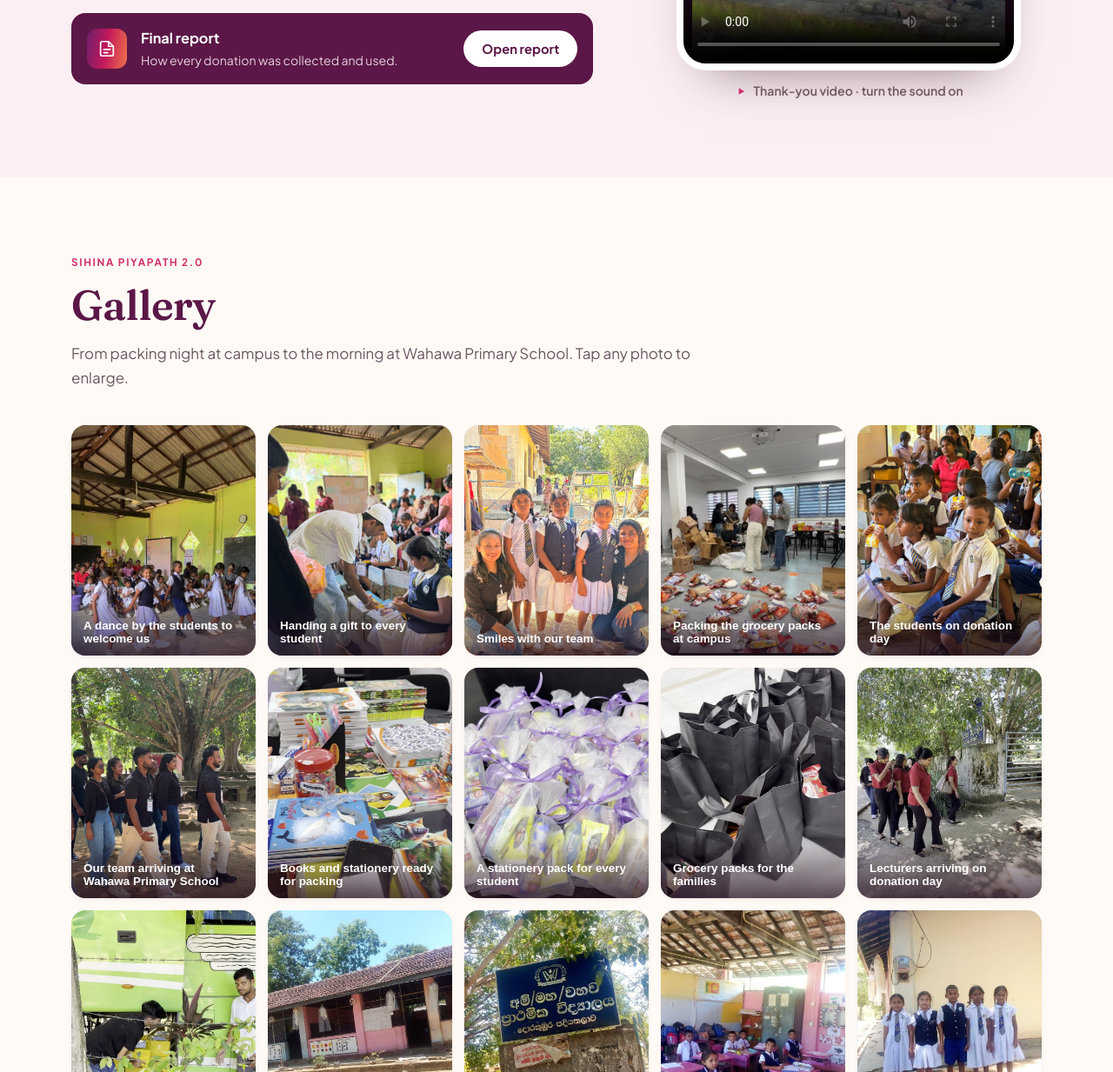
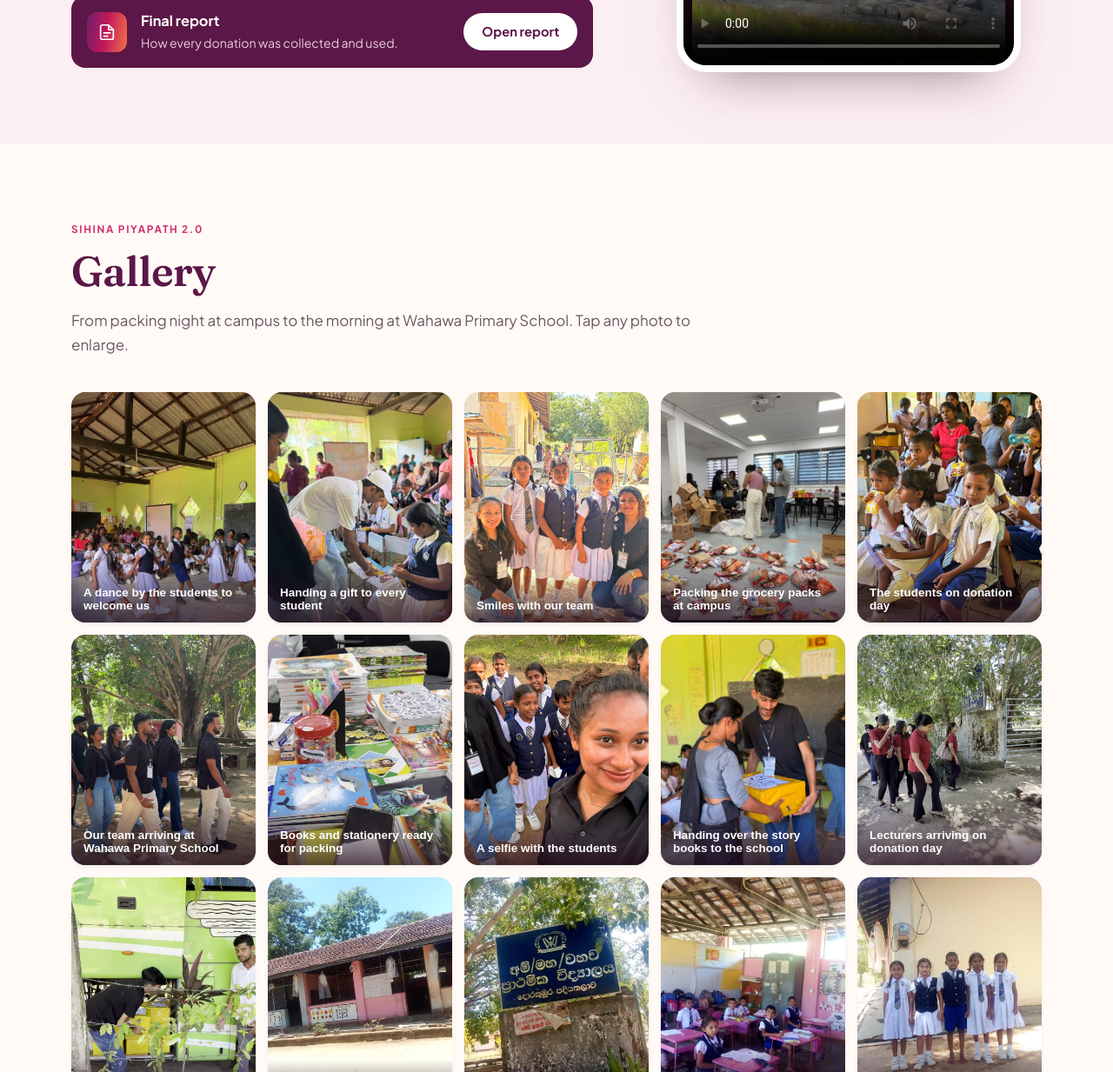
Before and after one commit to sihinapiyapathcsr-blip/sihina-piyapath, a plain HTML site: page index.html in a window 1280 px wide. Shown: the part 2230-3463 px from the top of the page at 87% size. Drawn offline with Linux system fonts and the light colour scheme; grey boxes are pictures that could not be loaded.

Commit message:
Add files via upload

```diff
--- a/config.js
+++ b/config.js
@@ -21,8 +21,8 @@ window.SITE_CONFIG = {
     ["sp2-p5.jpg", "The students on donation day"],
     ["sp2-06.jpg", "Our team arriving at Wahawa Primary School"],
     ["sp2-01.jpg", "Books and stationery ready for packing"],
-    ["sp2-03.jpg", "A stationery pack for every student"],
-    ["sp2-02.jpg", "Grocery packs for the families"],
+    ["sp2-p6.jpg", "A selfie with the students"],
+    ["sp2-p7.jpg", "Handing over the story books to the school"],
     ["sp2-05.jpg", "Lecturers arriving on donation day"],
     ["sp2-04.jpg", "Unloading the gifts from the bus"],
     ["building.jpg", "The school building"],
--- a/index.html
+++ b/index.html
@@ -139,7 +139,6 @@
         <video controls playsinline preload="metadata" poster="thank-you-video-poster.jpg">
           <source src="thank-you-video.mp4" type="video/mp4">
         </video>
-        <figcaption><svg viewBox="0 0 24 24" aria-hidden="true"><path d="M8 5.5v13l11-6.5z" fill="currentColor" stroke="none"/></svg> Thank-you video · turn the sound on</figcaption>
       </figure>
     </div>
   </div>
```
Also changed, not shown: sp2-p6.jpg (added), sp2-p7.jpg (added).
